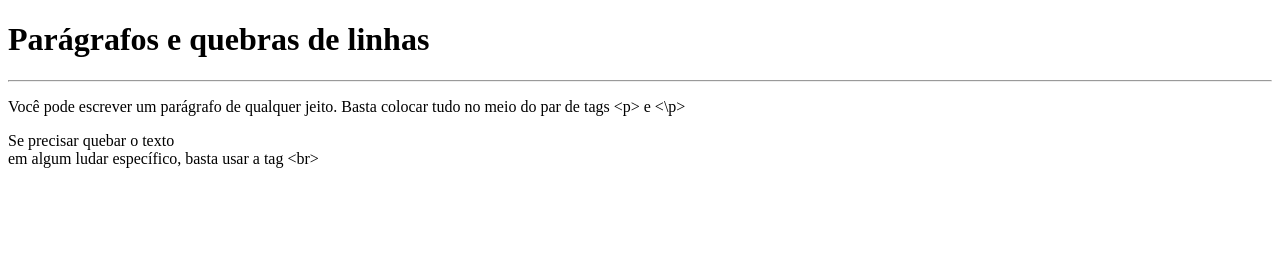
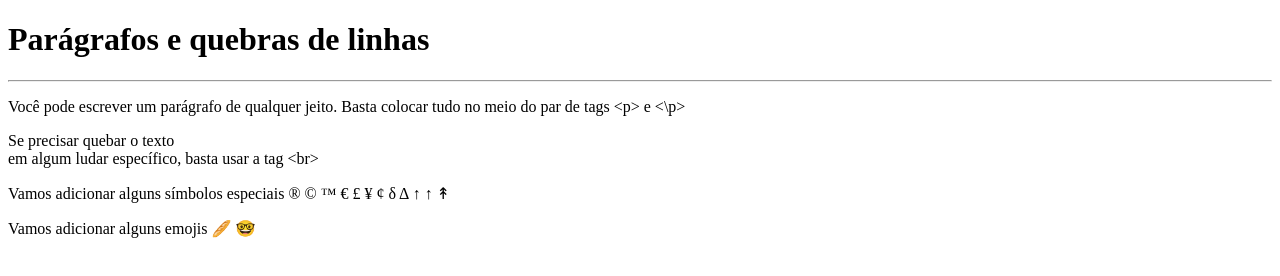
Before and after one commit to andrade-lcs/Curso_HTML-CSS, a plain HTML site: page Ex002/index.html in a window 1280 px wide. Drawn offline with Linux system fonts and the light colour scheme.

Commit message:
Update index.html

```diff
--- a/Ex002/index.html
+++ b/Ex002/index.html
@@ -10,8 +10,26 @@
     <hr>
     <p>Você pode escrever um parágrafo de qualquer jeito.
         Basta colocar tudo
-        no meio do par de tags &lt;p&gt; e &lt;\p&gt;
+        no meio do par de tags &lt;p&gt; e &lt;\p&gt; <!--lt, less than e gt greater than-->
     </p>
     <p>Se precisar quebar o texto <br> em algum ludar específico, basta usar a tag &lt;br&gt;</p>
+    <p>Vamos adicionar alguns símbolos especiais
+        &reg;
+        &copy;
+        &trade;
+        &euro;
+        &pound;
+        &yen;
+        &cent;
+        &delta;
+        &Delta;
+        &uparrow;
+        &uarr;
+        &Uarr;
+    </p>
+    <p>Vamos adicionar alguns emojis
+        &#x1F956;
+        &#X1F913;
+    </p>
 </body>
 </html>
```
